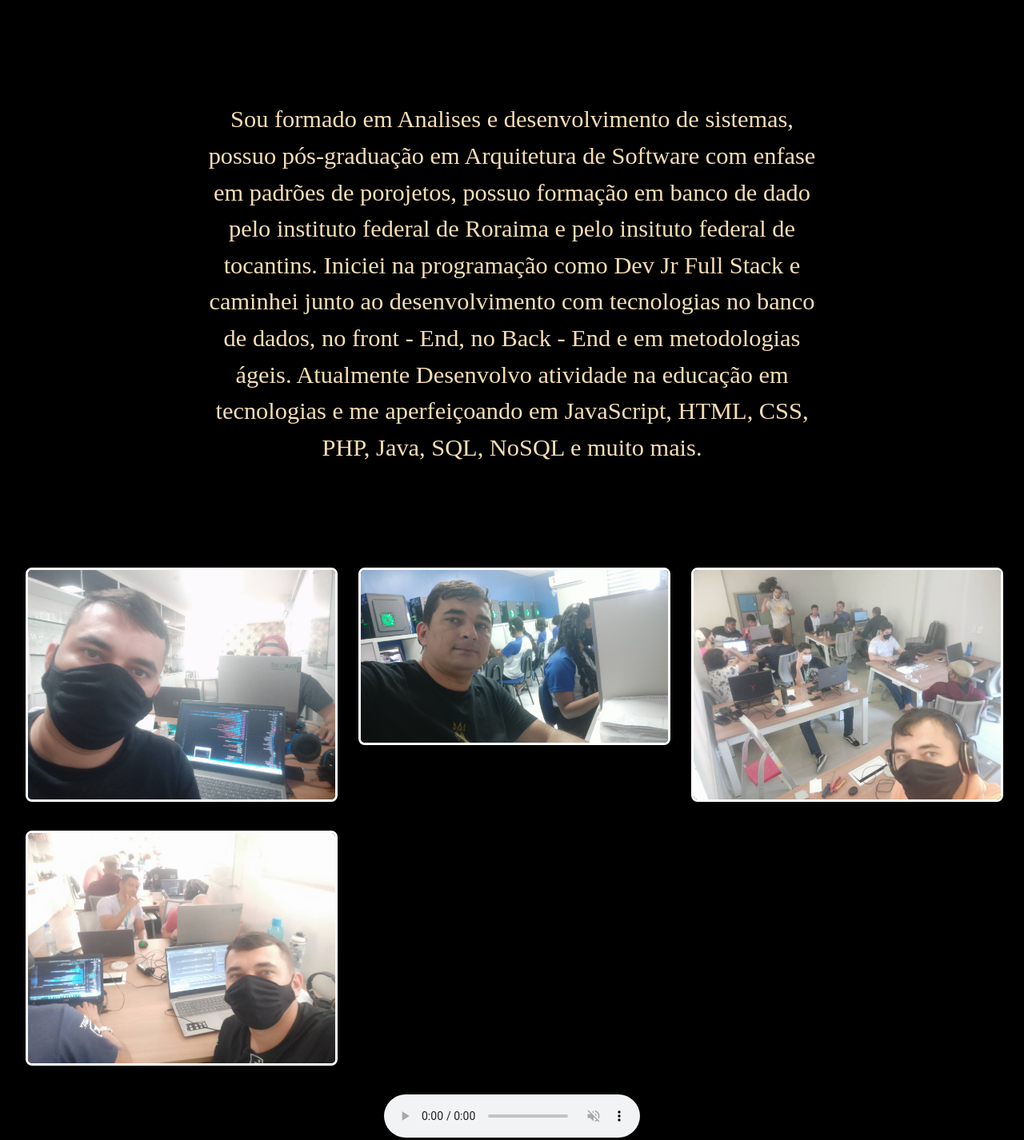
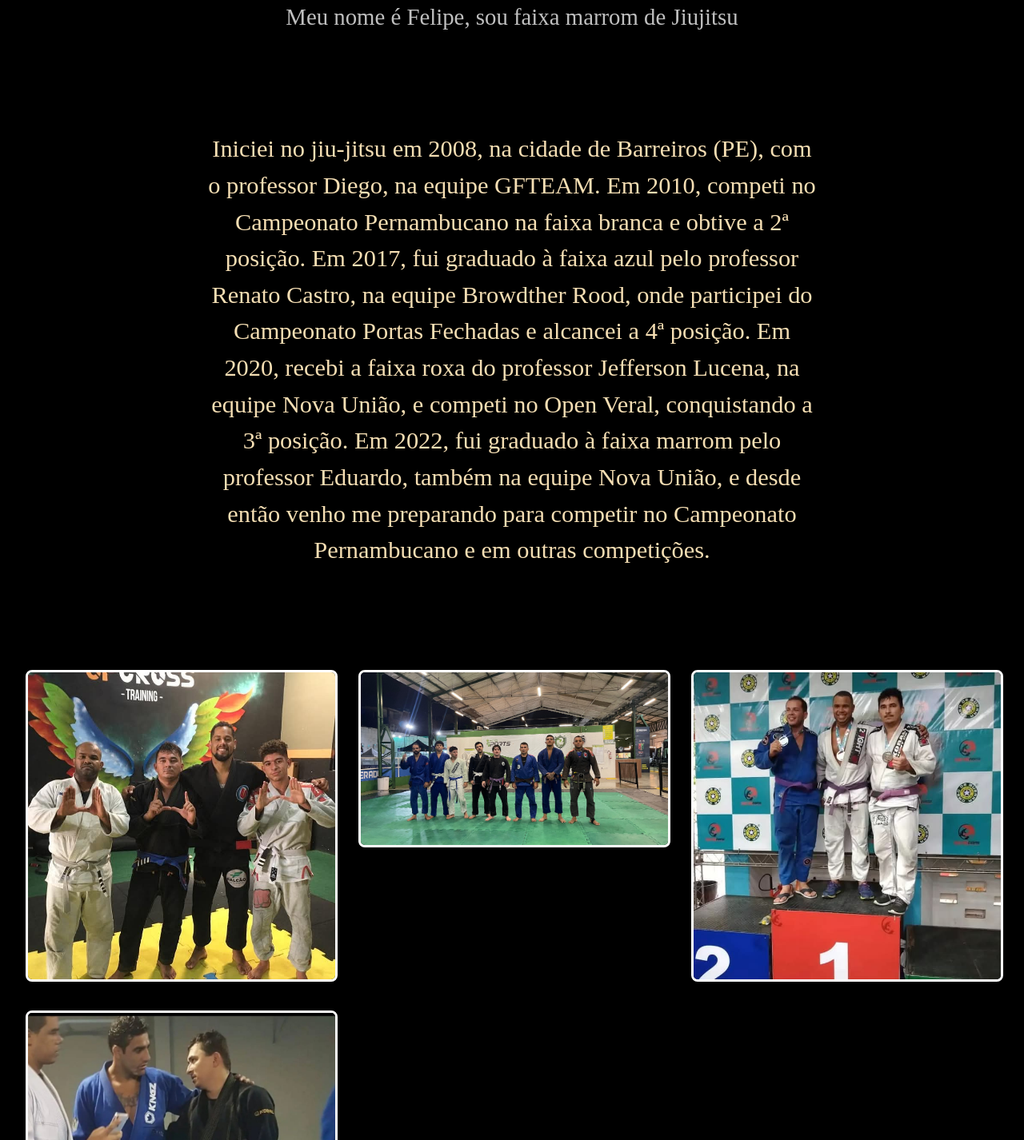
Before and after one commit to BianchiDev/site, a plain HTML site: page index.html in a window 1280 px wide. Shown: the part 471-1897 px from the top of the page at 80% size. Drawn offline with Linux system fonts and the light colour scheme.

Commit message:
Modificando o site para apresentação

```diff
--- a/JavaScript.js
+++ b/JavaScript.js
@@ -1,4 +1,4 @@
-const nome = "Meu nome é Felipe Bianchi, sou Desenvolvedor de Software";
+const nome = "Meu nome é Felipe, sou faixa marrom de Jiujitsu";
 const mensagem = "Seja bem-vindo ao meu site!";
 const elementoNome = document.getElementById("titulo");
 const elementoMensagem = document.getElementById("mensagem");
--- a/index.html
+++ b/index.html
@@ -11,41 +11,45 @@
 <body>
   <div class="container">
     <div class="header">
-      <div class="mensagem" id="mensagem"></div>
-      <img src="/capa.jpg" alt="imagem de capa" id="foto">
+      <!-- <div class="mensagem" id="mensagem"></div> -->
+      <img src="jiu-capa.jpg" alt="imagem de capa" id="foto">
       <div class="my-name" id="titulo"></div>
     </div>
     <div class="paragrafo">
-      <p class="texto">Sou formado em Analises e desenvolvimento de sistemas, possuo pós-graduação em
+      <!-- <p class="texto">Sou formado em Analises e desenvolvimento de sistemas, possuo pós-graduação em
         Arquitetura de Software com enfase em padrões de porojetos, possuo formação em banco de dado pelo
         instituto federal de Roraima e pelo insituto federal de tocantins. Iniciei na programação como Dev
         Jr Full Stack e caminhei junto ao desenvolvimento com tecnologias no banco de dados, no front - End,
         no Back - End e em metodologias ágeis. Atualmente Desenvolvo atividade na educação em tecnologias e me
         aperfeiçoando em JavaScript, HTML, CSS, PHP, Java, SQL, NoSQL e muito mais.
+      </p> -->
+      <p class="texto">
+
+        Iniciei no jiu-jitsu em 2008, na cidade de Barreiros (PE), com o professor Diego, na equipe GFTEAM. Em 2010, competi no Campeonato Pernambucano na faixa branca e obtive a 2ª posição. Em 2017, fui graduado à faixa azul pelo professor Renato Castro, na equipe Browdther Rood, onde participei do Campeonato Portas Fechadas e alcancei a 4ª posição.
+
+        Em 2020, recebi a faixa roxa do professor Jefferson Lucena, na equipe Nova União, e competi no Open Veral, conquistando a 3ª posição. Em 2022, fui graduado à faixa marrom pelo professor Eduardo, também na equipe Nova União, e desde então venho me preparando para competir no Campeonato Pernambucano e em outras competições.
       </p>
-
     </div>
     <div class="container-foto">
       <a href="/index.html">
-        <img class="imagem" src="/tascon.jpg" alt="Imagem na empresa tascon">
+        <img class="imagem" src="jiu-azul.jpg" alt="Imagem no jiu-jitsu faixa azul">
       </a>
-      <a href="https://bianchidev.github.io/site/jiujitsu.html">
-        <img class="imagem" src="trabalhoProfessor.jpeg"
-          alt="Imagem na função professor na escola nacional cursos">
-      </a>
-      <a href="https://bianchidev.github.io/site/mv.html">
-        <img class="imagem" src="tascon2.jpg" alt="">
-      </a>
-      <a href="https://bianchidev.github.io/site/tascon.html">
-        <img class="imagem" src="tascon3.jpg" alt="Imagem na empresa tascon">
-      </a>
+      <!-- <a href="https://bianchidev.github.io/site/jiujitsu.html"> -->
+        <img class="imagem" src="jiu-FPS.jpg" alt="Imagem no jiu-jitsu faixa">
+      <!-- </a> -->
+      <!-- <a href="https://bianchidev.github.io/site/mv.html"> -->
+        <img class="imagem" src="jiu-roxa.jpg" alt="">
+      <!-- </a> -->
+      <!-- <a href="https://bianchidev.github.io/site/tascon.html"> -->
+        <img class="imagem" src="leandro.jpg" alt="Imagem na empresa tascon">
+      <!-- </a> -->
     </div>
     <div>
     </div>
 </body>
 <footer>
   <script src="JavaScript.js"></script>
-  <audio src="Counter-Strike.mp3" controls loop muted> </audio>
+  <!-- <audio src="Counter-Strike.mp3" controls loop muted> </audio> -->
 </footer>
 
 </html>
--- a/style.css
+++ b/style.css
@@ -29,7 +29,7 @@ body {
     color: white;
     text-align: center;
     margin-top: 2rem;
-    font-size: 2.2rem;
+    font-size: 1.8rem;
     animation: digitando 2s steps(20) forwards;
 }
 
```
Also changed, not shown: jiu-FPS.jpg (added), jiu-azul.jpg (added), jiu-capa.jpg (added), jiu-roxa.jpg (added), leandro.jpg (added).
